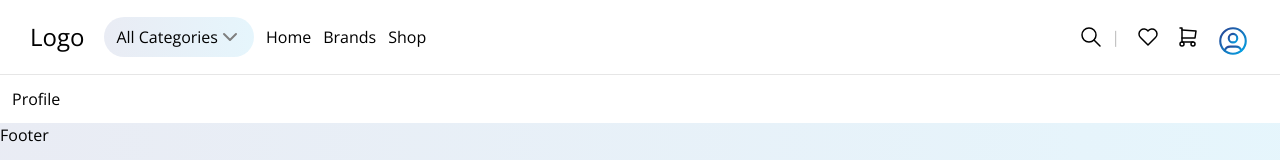
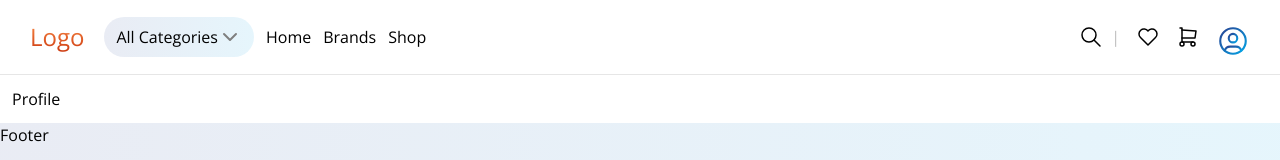
Before and after one commit to expertsquad/elite_commerce, a Next.js app: page /profile in a window 1280 px wide. Shown: the top 160 px of the page. Built offline with nearby package versions, Linux system fonts and the light colour scheme.

Commit message:
header max width added

```diff
--- a/src/Components/Modal.tsx
+++ b/src/Components/Modal.tsx
@@ -62,7 +62,7 @@ const Modal = ({
       onClick={handleClose}
     >
       <div
-        className={`rounded-3xl relative shadow-lg shadow-black-50 bg-white p-3 lg:p-5 duration-300 ease-in-out
+        className={`rounded-3xl relative shadow-black-50 drop-shadow-2xl bg-white p-3 lg:p-5 duration-300 ease-in-out
          ${alignment !== "center" && "h-[calc(100%-16px)] m-2"}
            ${animate ? appearAnimation : disappearAnimation}
             ${className}`}
--- a/src/app/(main-layout)/_components/Header.tsx
+++ b/src/app/(main-layout)/_components/Header.tsx
@@ -3,7 +3,7 @@ import LargeDeviceMegaMenu from "./HeaderComponents/LargeDeviceMegaMenu";
 
 const Header = () => {
   return (
-    <header>
+    <header className=" border-b border-black-10">
       <LargeDeviceMegaMenu />
     </header>
   );
--- a/src/app/(main-layout)/_components/HeaderComponents/LargeDeviceMegaMenu.tsx
+++ b/src/app/(main-layout)/_components/HeaderComponents/LargeDeviceMegaMenu.tsx
@@ -14,11 +14,11 @@ const LargeDeviceMegaMenu = () => {
   const iconStroke = 1.5;
 
   return (
-    <nav className="hidden md:flex py-[clamp(8px,2vh,20px)] px-[clamp(10px,5vw,30px)] text-md items-center justify-between border-b border-black-10">
+    <nav className="hidden md:flex max-w-7xl mx-auto py-[clamp(8px,2vh,20px)] px-[clamp(10px,5vw,30px)] text-md items-center justify-between">
       {/* Left section of the navigation */}
       <div className="flex gap-5 items-center">
-        <span className="text-2xl">Logo</span>
-        <ul className="flex items-center gap-3">
+        <span className="text-2xl text-gradient-secondary">Logo</span>
+        <ul className="flex items-center gap-3 z-50">
           <li className="h-fit bg-gradient-primary-light rounded-full relative group transition-all duration-300">
             <Link href="#" className="flex items-center py-2 px-3">
               All Categories <IconChevronDown className="text-black-50" />
--- a/src/app/___ExampleComponent/ModalTest.tsx
+++ b/src/app/___ExampleComponent/ModalTest.tsx
@@ -49,7 +49,7 @@ const ModalTest = () => {
       {showLeft && (
         <Modal
           show={showLeft}
-          className="w-3/4"
+          className="w-2/4"
           alignment="left"
           setShow={setShowLeft}
         >
```
